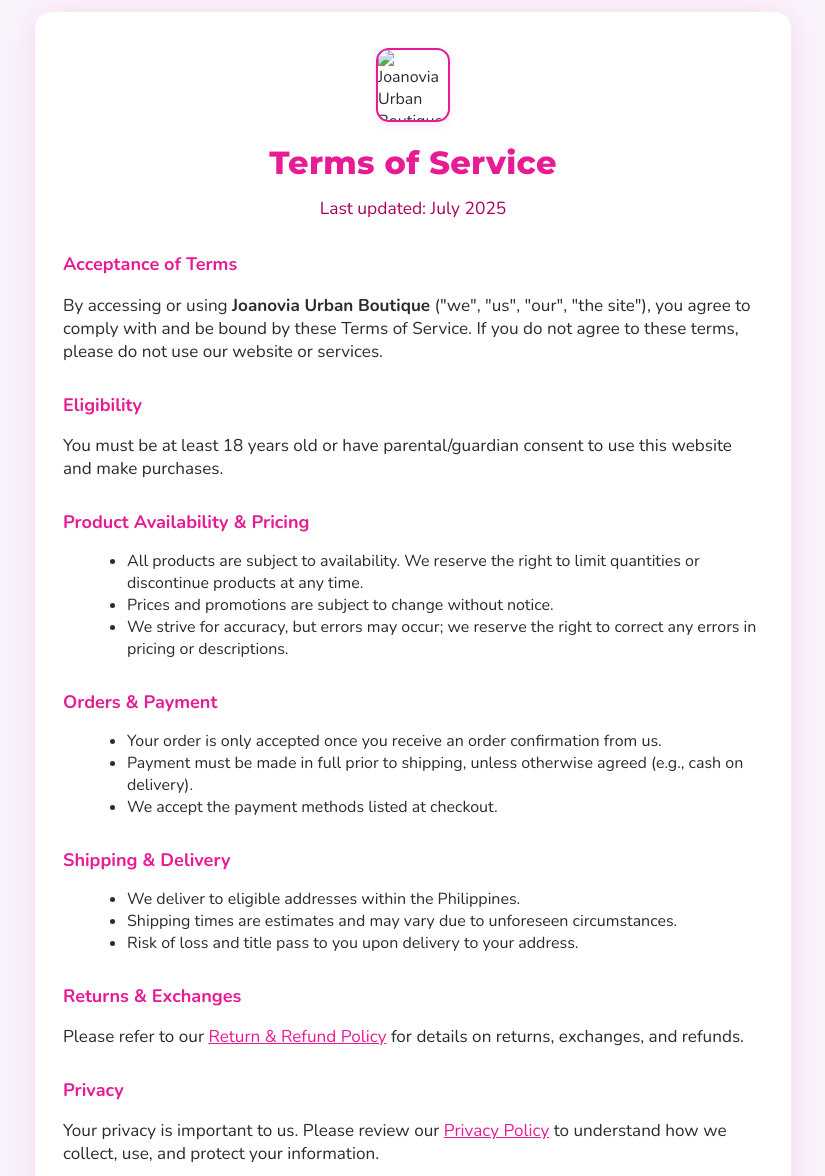
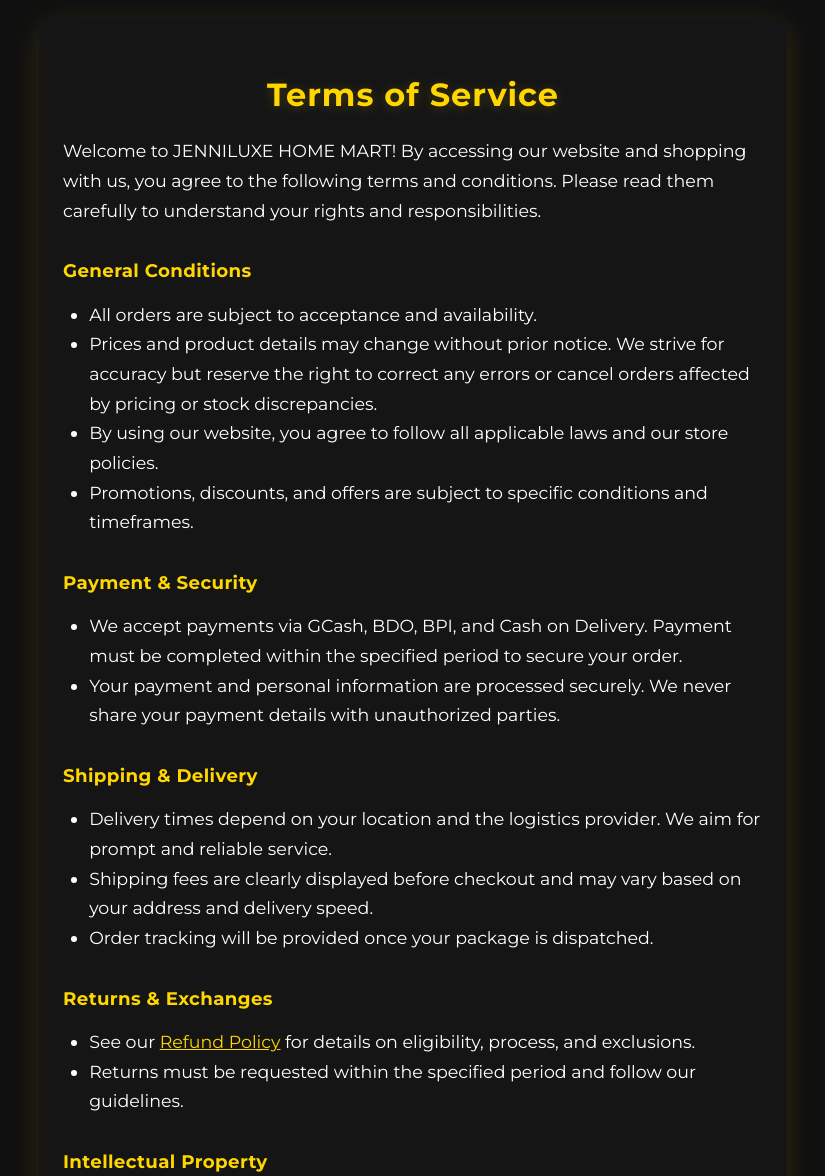
Before and after one commit to DaniPop88/JENNILUXE, a plain HTML site: page terms.html in a window 1280 px wide. Shown: the part 20-1196 px from the top of the page, without its empty margins (227-1052 px from the left). Drawn offline with nearby package versions, Linux system fonts and the light colour scheme.

Commit message:
Update terms.html

```diff
--- a/terms.html
+++ b/terms.html
@@ -2,148 +2,121 @@
 <html lang="en">
 <head>
   <meta charset="UTF-8">
-  <title>Terms of Service - Joanovia Urban Boutique</title>
+  <title>Terms of Service | JENNILUXE HOME MART</title>
   <meta name="viewport" content="width=device-width, initial-scale=1.0">
-  <meta name="description" content="Read the Terms of Service for Joanovia Urban Boutique.">
-  <link rel="icon" type="image/png" href="images/FAVICON.png">
-  <link href="https://fonts.googleapis.com/css2?family=Montserrat:wght@700;800&family=Nunito:wght@400;600;700&display=swap" rel="stylesheet">
+  <meta name="description" content="JENNILUXE HOME MART Terms of Service. Know your rights and responsibilities when shopping with us.">
+  <link rel="icon" type="image/png" href="image/FAVICON.png">
+  <link href="https://fonts.googleapis.com/css?family=Montserrat:400,600,700&display=swap" rel="stylesheet">
   <style>
     body {
-      font-family: 'Nunito', 'Montserrat', Arial, sans-serif;
-      background: #f9f3fc;
-      color: #2c2c2c;
+      background: #101010;
+      color: #fff;
+      font-family: 'Montserrat', Arial, sans-serif;
       margin: 0;
       padding: 0;
+      min-height: 100vh;
     }
     .container {
       max-width: 700px;
-      margin: 32px auto;
-      background: #fff;
+      margin: 38px auto 38px auto;
+      background: #151515;
       border-radius: 16px;
-      box-shadow: 0 4px 32px #e71c9420;
-      padding: 36px 28px 32px 28px;
-    }
-    .brand-logo {
-      display: block;
-      margin: 0 auto 18px auto;
-      width: 70px;
-      height: 70px;
-      border-radius: 13px;
-      object-fit: contain;
-      background: #fff;
-      box-shadow: 0 2px 8px #e71c9420;
-      border: 2px solid #e71c94;
+      box-shadow: 0 6px 28px #FFD60022;
+      padding: 36px 24px 34px 24px;
     }
     h1 {
+      color: #FFD600;
+      font-size: 2em;
+      font-weight: 900;
+      margin-bottom: 22px;
       text-align: center;
-      color: #e71c94;
-      font-family: 'Montserrat', Arial, sans-serif;
-      font-weight: 800;
-      margin-bottom: 14px;
-      font-size: 2em;
-      letter-spacing: .01em;
-    }
-    .subtitle {
-      text-align: center;
-      color: #a9005c;
-      font-size: 1.09em;
-      margin-bottom: 32px;
-      font-family: 'Nunito', Arial, sans-serif;
+      letter-spacing: 0.03em;
+      text-shadow: 0 2px 12px #ffd60033;
     }
     h2 {
-      color: #e71c94;
-      font-size: 1.13em;
-      margin-top: 30px;
+      color: #FFD600;
+      font-size: 1.14em;
+      font-weight: 700;
+      margin-top: 34px;
+      margin-bottom: 10px;
+      letter-spacing: 0.02em;
     }
-    ul, ol {
-      margin-left: 1.5em;
-      margin-bottom: 20px;
+    p, ul {
+      font-size: 1.09em;
+      line-height: 1.7;
+      margin-bottom: 16px;
     }
-    p {
-      margin-bottom: 14px;
-      font-size: 1.07em;
-    }
-    .footer {
-      text-align: center;
-      margin-top: 40px;
-      color: #ae5fa5;
-      font-size: 1em;
-      opacity: .75;
+    ul {
+      padding-left: 1.5em;
     }
     a {
-      color: #e71c94;
+      color: #FFD600;
       text-decoration: underline;
     }
-    @media (max-width:600px) {
-      .container { padding: 16px 2vw 20px 2vw;}
-      .brand-logo { width: 48px; height: 48px;}
-      h1 { font-size: 1.2em;}
+    footer {
+      background: #000;
+      color: #FFD600;
+      text-align: center;
+      padding: 28px 10px 24px 10px;
+      font-size: 1em;
+      margin-top: 38px;
+      border-top: 3px solid #FFD600;
+    }
+    @media (max-width: 650px) {
+      .container { padding: 18px 3vw 22px 3vw; }
+      h1 { font-size: 1.25em;}
     }
   </style>
 </head>
 <body>
   <div class="container">
-    <img src="images/LOGO.png" alt="Joanovia Urban Boutique Logo" class="brand-logo" width="70" height="70">
     <h1>Terms of Service</h1>
-    <div class="subtitle">Last updated: July 2025</div>
-    <h2>Acceptance of Terms</h2>
     <p>
-      By accessing or using <b>Joanovia Urban Boutique</b> ("we", "us", "our", "the site"), you agree to comply with and be bound by these Terms of Service. If you do not agree to these terms, please do not use our website or services.
+      Welcome to JENNILUXE HOME MART! By accessing our website and shopping with us, you agree to the following terms and conditions. Please read them carefully to understand your rights and responsibilities.
     </p>
-    <h2>Eligibility</h2>
-    <p>
-      You must be at least 18 years old or have parental/guardian consent to use this website and make purchases.
-    </p>
-    <h2>Product Availability & Pricing</h2>
+    <h2>General Conditions</h2>
     <ul>
-      <li>All products are subject to availability. We reserve the right to limit quantities or discontinue products at any time.</li>
-      <li>Prices and promotions are subject to change without notice.</li>
-      <li>We strive for accuracy, but errors may occur; we reserve the right to correct any errors in pricing or descriptions.</li>
+      <li>All orders are subject to acceptance and availability.</li>
+      <li>Prices and product details may change without prior notice. We strive for accuracy but reserve the right to correct any errors or cancel orders affected by pricing or stock discrepancies.</li>
+      <li>By using our website, you agree to follow all applicable laws and our store policies.</li>
+      <li>Promotions, discounts, and offers are subject to specific conditions and timeframes.</li>
     </ul>
-    <h2>Orders & Payment</h2>
+    <h2>Payment & Security</h2>
     <ul>
-      <li>Your order is only accepted once you receive an order confirmation from us.</li>
-      <li>Payment must be made in full prior to shipping, unless otherwise agreed (e.g., cash on delivery).</li>
-      <li>We accept the payment methods listed at checkout.</li>
+      <li>We accept payments via GCash, BDO, BPI, and Cash on Delivery. Payment must be completed within the specified period to secure your order.</li>
+      <li>Your payment and personal information are processed securely. We never share your payment details with unauthorized parties.</li>
     </ul>
     <h2>Shipping & Delivery</h2>
     <ul>
-      <li>We deliver to eligible addresses within the Philippines.</li>
-      <li>Shipping times are estimates and may vary due to unforeseen circumstances.</li>
-      <li>Risk of loss and title pass to you upon delivery to your address.</li>
+      <li>Delivery times depend on your location and the logistics provider. We aim for prompt and reliable service.</li>
+      <li>Shipping fees are clearly displayed before checkout and may vary based on your address and delivery speed.</li>
+      <li>Order tracking will be provided once your package is dispatched.</li>
     </ul>
     <h2>Returns & Exchanges</h2>
-    <p>
-      Please refer to our <a href="refund-policy.html">Return & Refund Policy</a> for details on returns, exchanges, and refunds.
-    </p>
-    <h2>Privacy</h2>
-    <p>
-      Your privacy is important to us. Please review our <a href="privacy-policy.html">Privacy Policy</a> to understand how we collect, use, and protect your information.
-    </p>
+    <ul>
+      <li>See our <a href="refund-policy.html">Refund Policy</a> for details on eligibility, process, and exclusions.</li>
+      <li>Returns must be requested within the specified period and follow our guidelines.</li>
+    </ul>
     <h2>Intellectual Property</h2>
-    <p>
-      All content on this site, including images, logos, text, graphics, and designs, is the property of Joanovia Urban Boutique. Unauthorized use is prohibited.
-    </p>
+    <ul>
+      <li>All content, images, and branding on this website are property of JENNILUXE HOME MART. Usage or reproduction without permission is prohibited.</li>
+    </ul>
     <h2>Limitation of Liability</h2>
     <ul>
-      <li>We are not liable for any indirect, incidental, or consequential damages arising from the use or inability to use our site or products.</li>
-      <li>Our liability is limited to the amount paid for the product or service in question.</li>
+      <li>JENNILUXE HOME MART is not liable for indirect damages arising from your use of our website or products, beyond the value of your purchase.</li>
+      <li>We aim to provide accurate, helpful information but cannot guarantee complete error-free content at all times.</li>
     </ul>
-    <h2>Governing Law</h2>
+    <h2>Contact & Support</h2>
     <p>
-      These Terms are governed by the laws of the Philippines.
+      If you have questions about these terms, please contact us at <a href="mailto:contact@jenniluxehomemart.com">contact@jenniluxehomemart.com</a> or call +63 917 842 3947. We are here to help.
     </p>
-    <h2>Changes to Terms</h2>
     <p>
-      We reserve the right to update or modify these Terms at any time. Changes will be posted on this page with the effective date.
+      Thank you for choosing JENNILUXE HOME MART. We appreciate your trust and look forward to serving you.
     </p>
-    <h2>Contact Us</h2>
-    <p>
-      For questions or concerns, please contact us at <a href="mailto:contact@joanoviaurbanboutique.com">contact@joanoviaurbanboutique.com</a> or call +63 915 213 6984.
-    </p>
-    <div class="footer">
-      &copy; 2025 Joanovia Urban Boutique. All Rights Reserved.
-    </div>
   </div>
+  <footer>
+    &copy; 2025 JENNILUXE HOME MART &mdash; All rights reserved.<br>
+    #42 Santol Street, Barangay Bahay Toro, Quezon City, NCR, Philippines
+  </footer>
 </body>
 </html>
```
